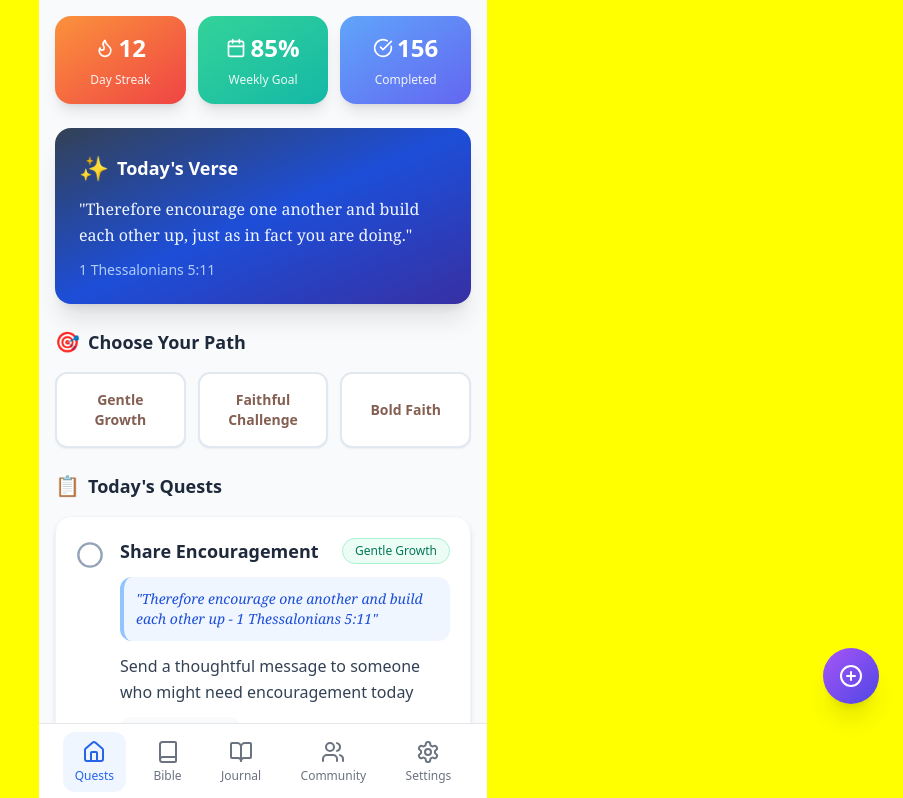
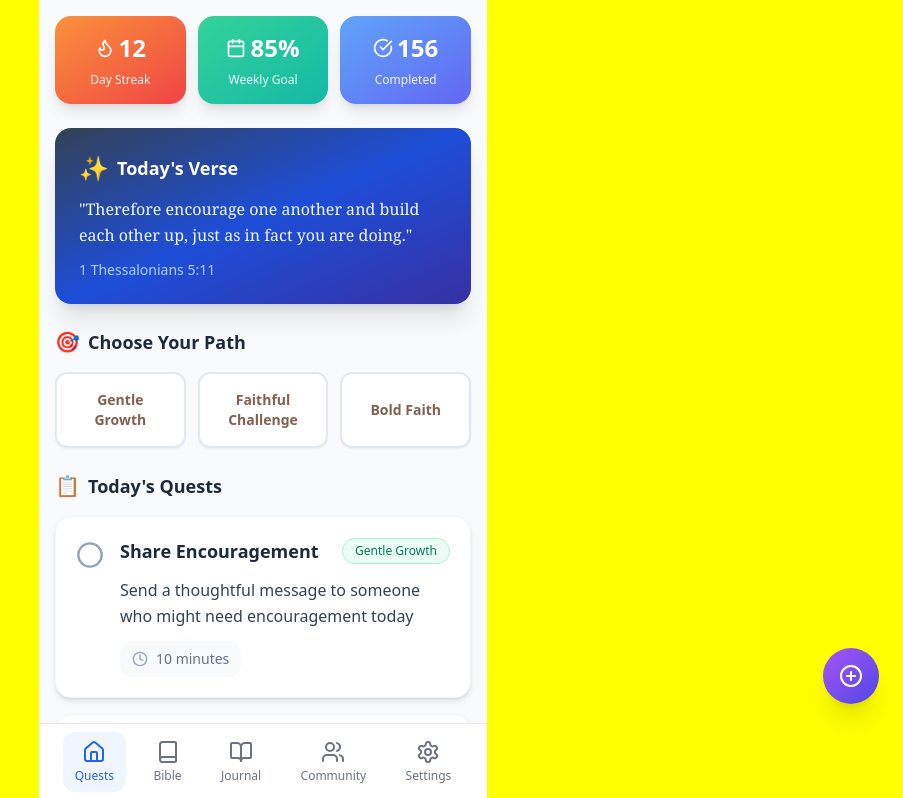
Before and after one commit to ChiiChan12345/versequest-faith-flow, a React (Vite) app: page / in a window 1280 px wide. Shown: the top 798 px of the page, without its empty margins (377-1280 px from the left). Built offline with nearby package versions, Linux system fonts and the light colour scheme.

Commit message:
Remove yellow background and verse from quest cards
Removed the yellow background from the quest cards and the verse to reduce bulkiness.

```diff
--- a/src/components/QuestsTab.tsx
+++ b/src/components/QuestsTab.tsx
@@ -144,9 +144,6 @@ export const QuestsTab = () => {
                   </span>
                 </div>
 
-                <p className="text-sm text-blue-700 font-serif italic bg-blue-50 p-3 rounded-lg border-l-4 border-blue-300">
-                  "{quest.verse}"
-                </p>
                 <p className={`text-base leading-relaxed ${quest.completed ? 'text-slate-500' : 'text-slate-700'}`}>
                   {quest.description}
                 </p>
```
